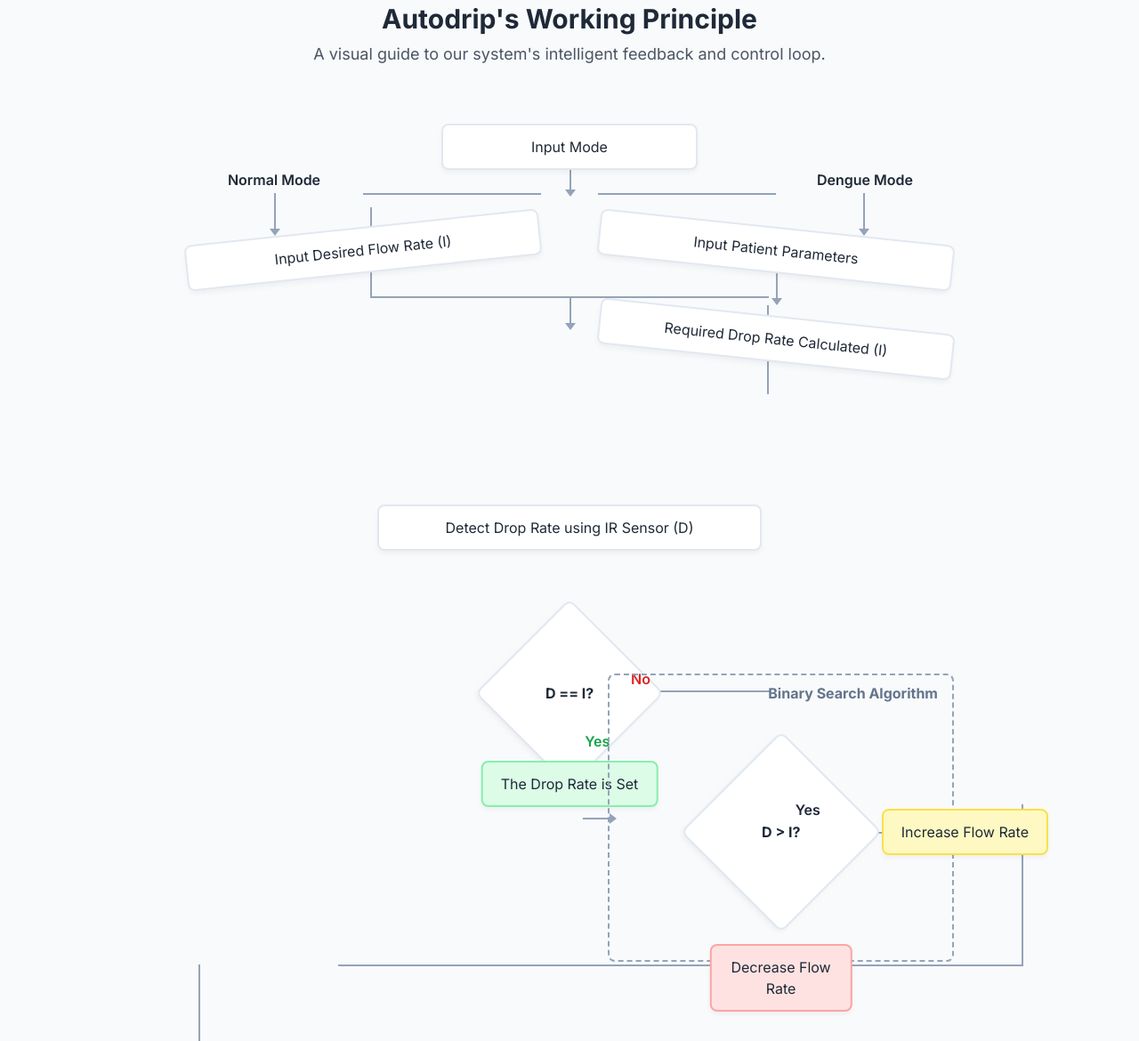
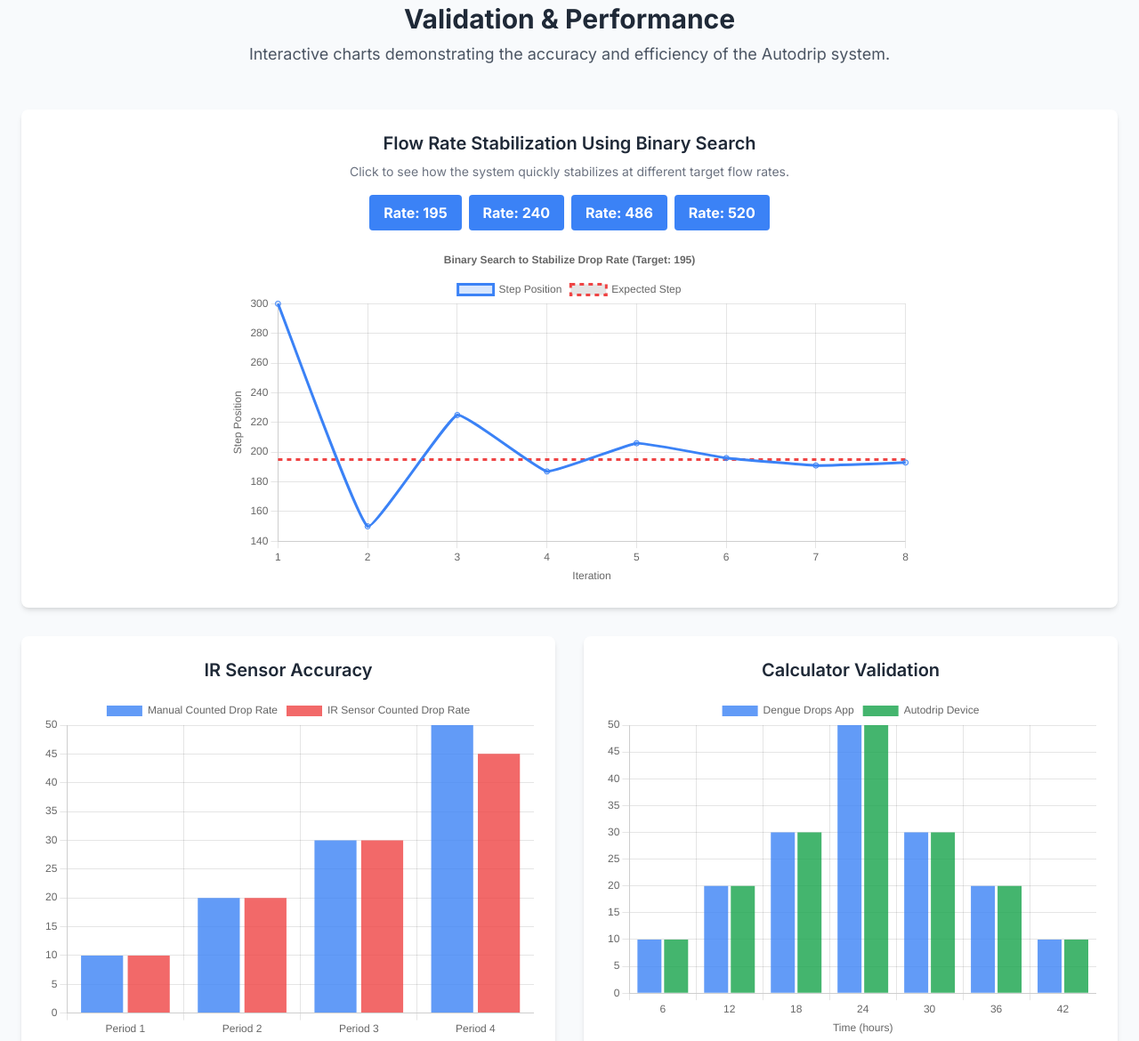
Before and after one commit to sadmansakib715/AutoDrip, a plain HTML site: page index.html in a window 1280 px wide. Shown: the part 1085-2255 px from the top of the page at 89% size. Drawn offline with nearby package versions, Linux system fonts and the light colour scheme.

Commit message:
Add files via upload

```diff
--- a/index.html
+++ b/index.html
@@ -50,51 +50,6 @@
             -webkit-background-clip: text;
             -webkit-text-fill-color: transparent;
         }
-        .flow-node {
-            background-color: white;
-            border: 2px solid #e2e8f0; /* slate-200 */
-            border-radius: 0.5rem;
-            padding: 0.75rem 1.25rem;
-            text-align: center;
-            box-shadow: 0 4px 6px -1px rgba(0,0,0,0.05);
-        }
-        .flow-node.diamond {
-            transform: rotate(45deg);
-            width: 150px;
-            height: 150px;
-            display: flex;
-            align-items: center;
-            justify-content: center;
-            margin: 2rem auto;
-        }
-        .flow-node.diamond .content {
-            transform: rotate(-45deg);
-        }
-        .flow-line {
-            position: absolute;
-            background-color: #94a3b8; /* slate-400 */
-            z-index: -1;
-        }
-        .flow-line.arrow-down::after {
-            content: '';
-            position: absolute;
-            left: 50%;
-            bottom: -8px;
-            transform: translateX(-50%);
-            border-left: 6px solid transparent;
-            border-right: 6px solid transparent;
-            border-top: 8px solid #94a3b8;
-        }
-         .flow-line.arrow-right::after {
-            content: '';
-            position: absolute;
-            top: 50%;
-            right: -8px;
-            transform: translateY(-50%);
-            border-top: 6px solid transparent;
-            border-bottom: 6px solid transparent;
-            border-left: 8px solid #94a3b8;
-        }
     </style>
 </head>
 <body class="text-gray-800">
@@ -105,9 +60,10 @@
             <h1 class="text-2xl font-bold text-blue-600">Autodrip</h1>
             <ul class="flex space-x-6">
                 <li><a href="#problem" class="text-gray-600 hover:text-blue-600">The Problem</a></li>
-                <li><a href="#solution" class="text-gray-600 hover:text-blue-600">Solution</a></li>
                 <li><a href="#performance" class="text-gray-600 hover:text-blue-600">Performance</a></li>
                 <li><a href="#features" class="text-gray-600 hover:text-blue-600">Features</a></li>
+                <li><a href="#acknowledgements" class="text-gray-600 hover:text-blue-600">Acknowledgements</a></li>
+                <li><a href="#references" class="text-gray-600 hover:text-blue-600">References</a></li>
             </ul>
         </nav>
     </header>
@@ -149,90 +105,6 @@
                         <p class="text-center text-gray-700">Manual IV flow rate adjustment is error-prone and impractical during outbreaks, risking patient safety due to improper fluid management.</p>
                     </div>
                 </div>
-            </div>
-        </section>
-
-        <!-- The Solution Section (NEW FLOWCHART) -->
-        <section id="solution" class="mb-16 md:mb-24">
-            <div class="text-center mb-12">
-                <h3 class="text-3xl font-bold">Autodrip's Working Principle</h3>
-                <p class="mt-2 text-lg text-gray-600">A visual guide to our system's intelligent feedback and control loop.</p>
-            </div>
-
-            <div class="relative max-w-4xl mx-auto p-4">
-                <div class="flow-node w-1/3 mx-auto">Input Mode</div>
-                <div class="flow-line arrow-down" style="height: 30px; width: 2px; top: 60px; left: 50%;"></div>
-
-                <div class="flex justify-center mt-16 space-x-16">
-                    <!-- Normal Mode Path -->
-                    <div class="w-1/2 relative text-center">
-                        <div class="flow-line" style="height: 2px; width: 50%; top: -38px; left: 50%;"></div>
-                        <div class="flow-line arrow-down" style="height: 40px; width: 2px; top: -38px; left: 25%;"></div>
-                        <p class="absolute font-semibold" style="top: -65px; left: 25%; transform: translateX(-50%);">Normal Mode</p>
-                        <div class="flow-node -rotate-6 transform">Input Desired Flow Rate (I)</div>
-                    </div>
-                    <!-- Dengue Mode Path -->
-                    <div class="w-1/2 relative text-center">
-                         <div class="flow-line" style="height: 2px; width: 50%; top: -38px; right: 50%;"></div>
-                        <div class="flow-line arrow-down" style="height: 40px; width: 2px; top: -38px; right: 25%;"></div>
-                        <p class="absolute font-semibold" style="top: -65px; right: 25%; transform: translateX(50%);">Dengue Mode</p>
-                        <div class="flow-node rotate-6 transform">Input Patient Parameters</div>
-                        <div class="flow-line arrow-down" style="height: 30px; width: 2px; top: 50px; left: 50%;"></div>
-                        <div class="flow-node mt-12 rotate-6 transform">Required Drop Rate Calculated (I)</div>
-                    </div>
-                </div>
-
-                <!-- Convergence Point -->
-                <div class="flow-line" style="width: 2px; height: 100px; top: 110px; left: 25%;"></div>
-                <div class="flow-line" style="width: 50%; height: 2px; top: 210px; left: 25%;"></div>
-                <div class="flow-line" style="width: 2px; height: 100px; top: 220px; right: 25%;"></div>
-                <div class="flow-line arrow-down" style="width: 2px; height: 30px; top: 210px; left: 50%;"></div>
-
-                <div class="mt-40 text-center">
-                    <div class="flow-node w-1/2 mx-auto">Detect Drop Rate using IR Sensor (D)</div>
-                </div>
-                <div class="flow-line arrow-down" style="height: 30px; width: 2px; bottom: 250px; left: 50%;"></div>
-
-                <!-- Decision Diamond -->
-                <div class="relative h-64 flex justify-center items-center mt-8">
-                    <div class="flow-node diamond"><span class="content font-bold">D == I?</span></div>
-                    <!-- YES Path -->
-                    <div class="flow-line" style="width: 2px; height: 60px; top: 195px; left: 50%;"></div>
-                    <p class="absolute font-semibold text-green-600" style="top: 170px; left: 52%;">Yes</p>
-                    <div class="absolute bottom-0 left-1/2 transform -translate-x-1/2">
-                        <div class="flow-node bg-green-100 border-green-300">The Drop Rate is Set</div>
-                    </div>
-
-                    <!-- NO Path to Binary Search -->
-                    <div class="flow-line" style="width: 150px; height: 2px; top: 125px; left: calc(50% + 75px);"></div>
-                    <p class="absolute font-semibold text-red-600" style="top: 100px; left: 58%;">No</p>
-                </div>
-
-                <!-- Binary Search Loop -->
-                <div class="relative border-2 border-dashed border-slate-400 rounded-lg p-8 pt-16 mt-[-150px] ml-[55%] w-[45%]">
-                    <p class="absolute top-2 right-4 font-bold text-slate-500">Binary Search Algorithm</p>
-                     <div class="flow-line arrow-right" style="width: 30px; height: 2px; top: 50%; left: -30px;"></div>
-                    <div class="relative flex justify-center items-center">
-                        <div class="flow-node diamond !w-40 !h-40"><span class="content font-bold">D > I?</span></div>
-                        <!-- YES Path (Decrease) -->
-                        <div class="flow-line" style="width: 2px; height: 40px; top: 100px; left: 50%;"></div>
-                        <p class="absolute font-semibold" style="top: 75px; left: 55%;">Yes</p>
-                        <div class="absolute bottom-[-90px] left-1/2 transform -translate-x-1/2">
-                            <div class="flow-node bg-red-100 border-red-300">Decrease Flow Rate</div>
-                        </div>
-                        <!-- NO Path (Increase) -->
-                        <div class="flow-line" style="width: 100px; height: 2px; top: 50%; right: -30px;"></div>
-                        <p class="absolute font-semibold" style="top: 40%; right: 5%;">No</p>
-                        <div class="absolute top-1/2 right-[-140px] transform -translate-y-1/2">
-                            <div class="flow-node bg-yellow-100 border-yellow-300">Increase Flow Rate</div>
-                        </div>
-                    </div>
-                    <!-- Loop back line -->
-                    <div class="flow-line" style="height: 180px; width: 2px; top: 145px; right: -80px;"></div>
-                    <div class="flow-line" style="height: 2px; width: 200%; top: 325px; right: -80px;"></div>
-                    <div class="flow-line arrow-down" style="height: 250px; width: 2px; top: 325px; left: -120%; z-index: -2;"></div>
-                </div>
-
             </div>
         </section>
 
@@ -279,7 +151,7 @@
         </section>
 
         <!-- Key Features Section -->
-        <section id="features">
+        <section id="features" class="mb-16 md:mb-24">
             <div class="text-center mb-12">
                 <h3 class="text-3xl font-bold">Key Features & Advantages</h3>
                 <p class="mt-2 text-lg text-gray-600">What makes Autodrip a unique and powerful solution.</p>
@@ -309,6 +181,38 @@
                     <h4 class="font-bold text-lg mb-2">✓ Environmentally Sustainable</h4>
                     <p class="text-gray-600">Uses a reusable system and a biodegradable PLA casing to minimize medical waste.</p>
                 </div>
+            </div>
+        </section>
+
+        <!-- Acknowledgements Section -->
+        <section id="acknowledgements" class="mb-16 md:mb-24">
+             <div class="text-center mb-12">
+                <h3 class="text-3xl font-bold">Acknowledgements</h3>
+                <p class="mt-2 text-lg text-gray-600">Special thanks to our advisors and contributors for their invaluable guidance.</p>
+            </div>
+            <div class="max-w-2xl mx-auto bg-white p-8 rounded-lg shadow-md text-center">
+                <h4 class="text-xl font-bold text-gray-900">Dr. Md. Khairul Islam</h4>
+                <p class="text-gray-700 mt-1">MBBS, BCS(Health), MCPS(Medicine), FCPS(Medicine)</p>
+                <p class="text-gray-500 mt-1">Dhaka Medical College Hospital, Dhaka</p>
+            </div>
+        </section>
+
+        <!-- References Section -->
+        <section id="references">
+            <div class="text-center mb-8">
+                <h3 class="text-3xl font-bold">References</h3>
+            </div>
+            <div class="max-w-4xl mx-auto bg-white p-8 rounded-lg shadow-md">
+                <ol class="list-decimal list-inside space-y-4 text-gray-700">
+                    <li><a href="https://old.dghs.gov.bd/index.php/bd/home/5200-daily-dengue-status-report" target="_blank" class="text-blue-600 hover:underline">DGHS Daily Dengue Status Report</a></li>
+                    <li><a href="https://www.who.int/emergencies/disease-outbreak-news/item/2023-DON481" target="_blank" class="text-blue-600 hover:underline">WHO Disease Outbreak News (2023-DON481)</a></li>
+                    <li><a href="https://en.wikipedia.org/wiki/2023_dengue_outbreak_in_Bangladesh" target="_blank" class="text-blue-600 hover:underline">2023 Dengue Outbreak in Bangladesh - Wikipedia</a></li>
+                    <li>National Guideline for Clinical Management of Dengue Syndrome- 4th Edition, 2018 (Revised)</li>
+                    <li>A. P. Chhoan, S. Sarker and D. K. Saha, "A Low-Cost Automatic Intravenous Fluid Control System for Medical Treatment," 2020 2nd International Conference on Advanced Information and Communication Technology (ICAICT), Dhaka, Bangladesh, 2020, pp. 246-250.</li>
+                    <li>Diana BN, Yenny CB, Carolina MBM, Esteban T, Emiro B, et al. (2022) “Fluid Management in Dengue Critical Phase: Which, When, How Much?”. Int Arch Med Microbiol 4:015.</li>
+                    <li>Nitin Jadhav, Swapnil Shinde and Akshay Kale. (2019); “A CASE SERIES OF DENGUE HEMORRHAGIC FEVER WITH COMPLICATION, EMPHASIS ON FLUID MANAGEMENT AND COMPLICATION OF RAPID FLUID REPLACEMENT”. Int. J. of Adv. Res. 7 (May). 163-167.</li>
+                    <li>SANDHYA, Mrs VP. "IOT BASED SALINE INFUSION MONITORING AND CONTROL SYSTEM."</li>
+                </ol>
             </div>
         </section>
 
```
